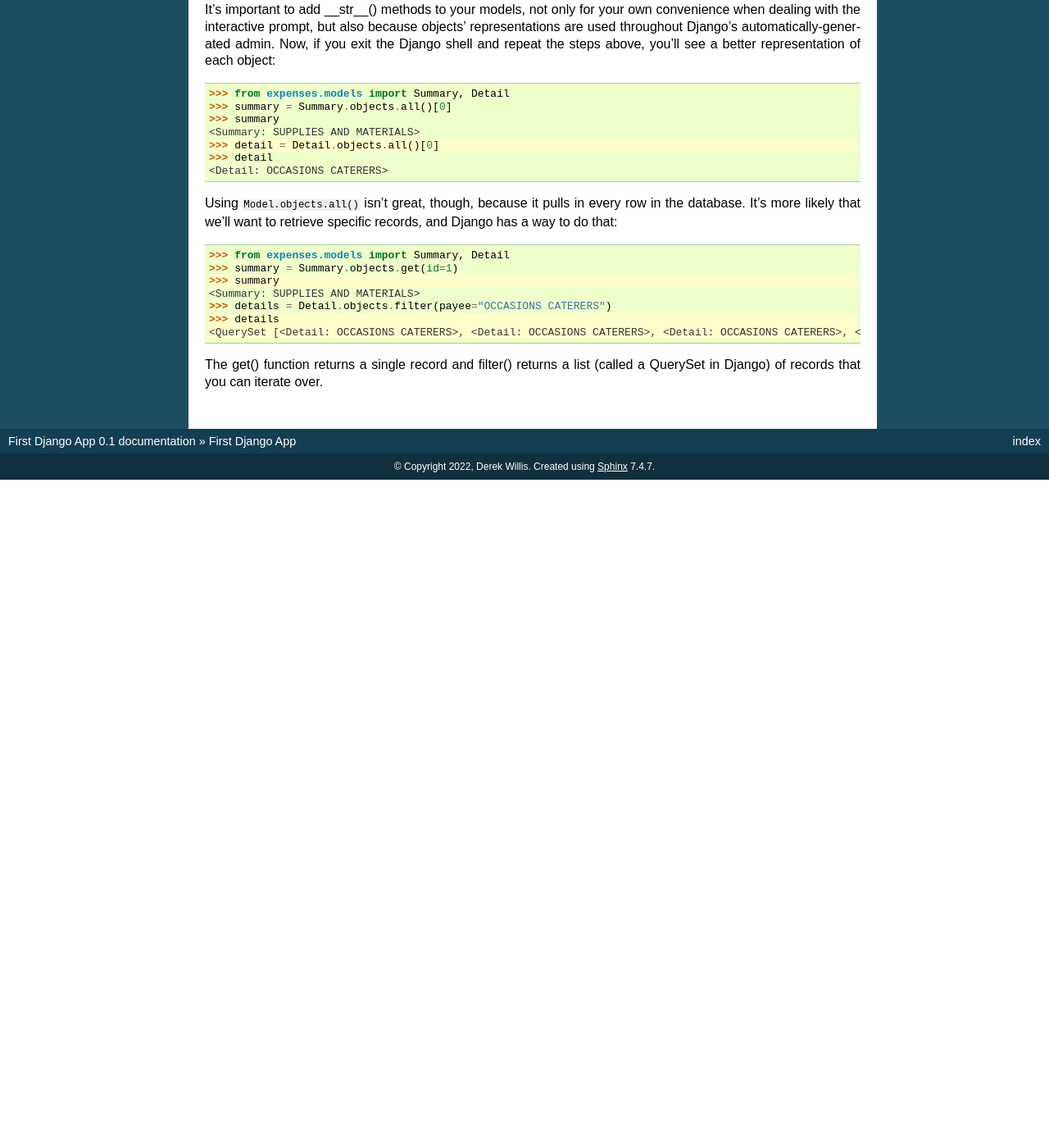
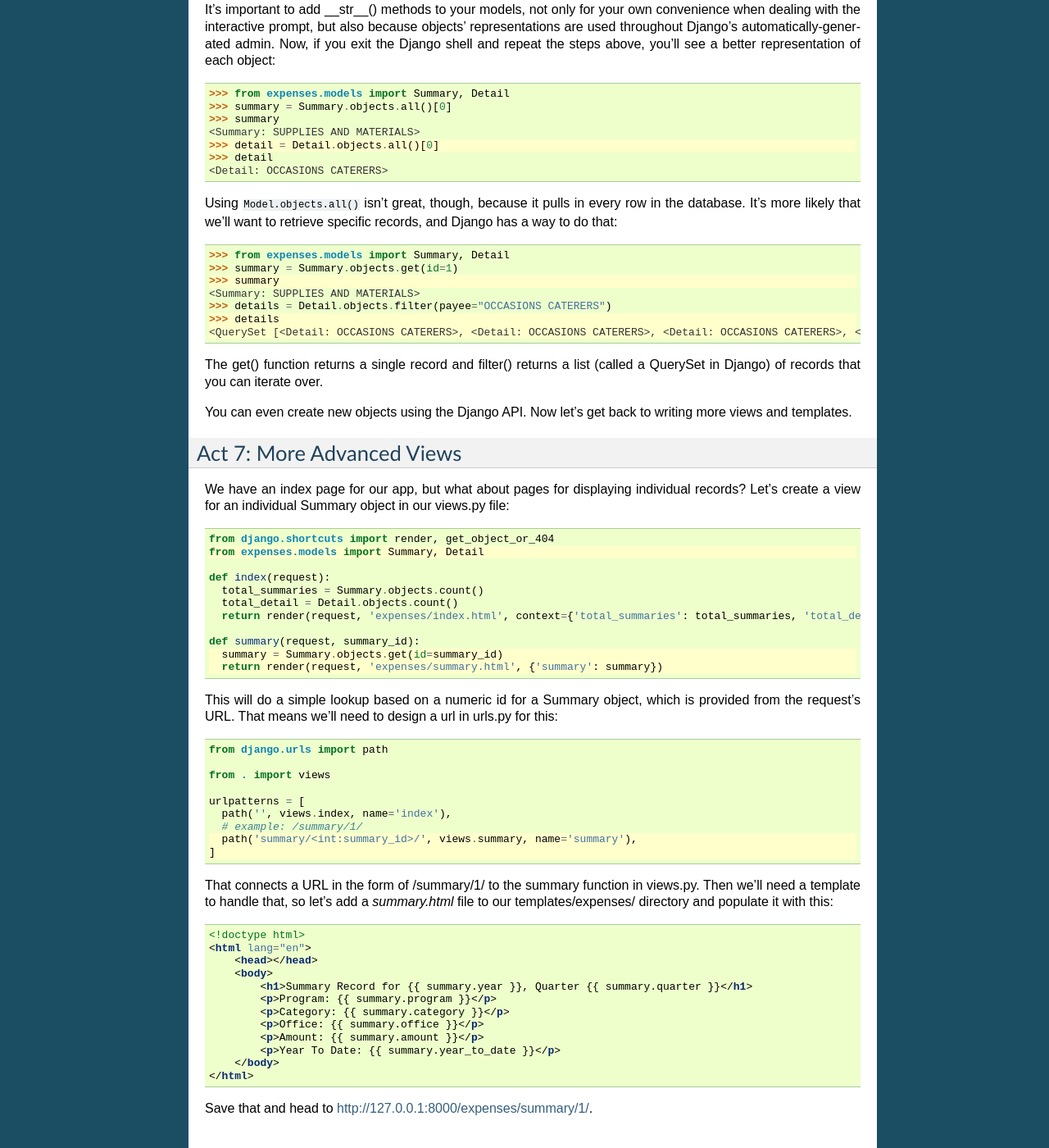
Before and after one commit to NewsAppsUMD/first-django-app-umd, a Sphinx documentation site: the page built from docs/index.rst, in a window 1280 px wide and 1400 px high, scrolled down 17871 px. Shown: the whole window at 82% size. Built offline with Sphinx 7.4.7, drawn with Linux system fonts in a browser that asks for light colours; before the commit the page ends 18456 px from its top, so only the background shows below that; some of the changed text lies outside the part shown.

Commit message:
more views

```diff
--- a/docs/index.rst
+++ b/docs/index.rst
@@ -872,3 +872,59 @@ Using ``Model.objects.all()`` isn't great, though, because it pulls in every row
   <QuerySet [<Detail: OCCASIONS CATERERS>, <Detail: OCCASIONS CATERERS>, <Detail: OCCASIONS CATERERS>, <Detail: OCCASIONS CATERERS>, <Detail: OCCASIONS CATERERS>, <Detail: OCCASIONS CATERERS>, <Detail: OCCASIONS CATERERS>, <Detail: OCCASIONS CATERERS>, <Detail: OCCASIONS CATERERS>, <Detail: OCCASIONS CATERERS>, <Detail: OCCASIONS CATERERS>, <Detail: OCCASIONS CATERERS>]>
 
 The get() function returns a single record and filter() returns a list (called a QuerySet in Django) of records that you can iterate over.
+
+You can even create new objects using the Django API. Now let's get back to writing more views and templates.
+
+Act 7: More Advanced Views
+--------------------------
+
+We have an index page for our app, but what about pages for displaying individual records? Let's create a view for an individual Summary object in our views.py file:
+
+.. code-block:: python
+  :emphasize-lines: 2,10-12
+
+  from django.shortcuts import render, get_object_or_404
+  from expenses.models import Summary, Detail
+
+  def index(request):
+    total_summaries = Summary.objects.count()
+    total_detail = Detail.objects.count()
+    return render(request, 'expenses/index.html', context={'total_summaries': total_summaries, 'total_detail': total_detail})
+
+  def summary(request, summary_id):
+    summary = Summary.objects.get(id=summary_id)
+    return render(request, 'expenses/summary.html', {'summary': summary})
+
+This will do a simple lookup based on a numeric id for a Summary object, which is provided from the request's URL. That means we'll need to design a url in urls.py for this:
+
+.. code-block:: python
+  :emphasize-lines: 8-9
+
+  from django.urls import path
+
+  from . import views
+
+  urlpatterns = [
+    path('', views.index, name='index'),
+    # example: /summary/1/
+    path('summary/<int:summary_id>/', views.summary, name='summary'),
+  ]
+
+That connects a URL in the form of /summary/1/ to the summary function in views.py. Then we'll need a template to handle that, so let's add a `summary.html` file to our templates/expenses/ directory and populate it with this:
+
+.. code-block:: html
+
+    <!doctype html>
+    <html lang="en">
+        <head></head>
+        <body>
+            <h1>Summary Record for {{ summary.year }}, Quarter {{ summary.quarter }}</h1>
+            <p>Program: {{ summary.program }}</p>
+            <p>Category: {{ summary.category }}</p>
+            <p>Office: {{ summary.office }}</p>
+            <p>Amount: {{ summary.amount }}</p>
+            <p>Year To Date: {{ summary.year_to_date }}</p>
+        </body>
+    </html>
+
+Save that and head to http://127.0.0.1:8000/expenses/summary/1/.
```
Also changed, not shown: 3 other files.
